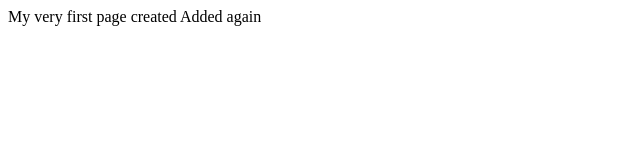
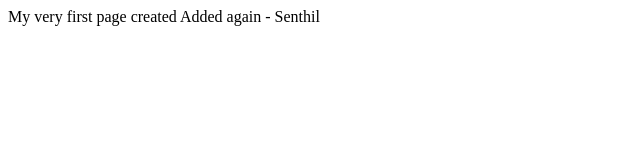
Before and after one commit to karkuzhali1992/basic_learning, a plain HTML site: page index.html in a window 1280 px wide. Shown: the full height of the page, 0-640 px from the left. Drawn offline with Linux system fonts and the light colour scheme.

Commit message:
Update index.html

```diff
--- a/index.html
+++ b/index.html
@@ -7,6 +7,6 @@
     </head>
     <body>
         My very first page created
-        Added again
+        Added again - Senthil
     </body>
 </html>
```
